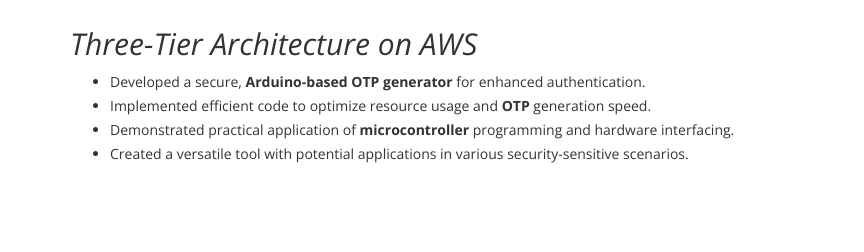
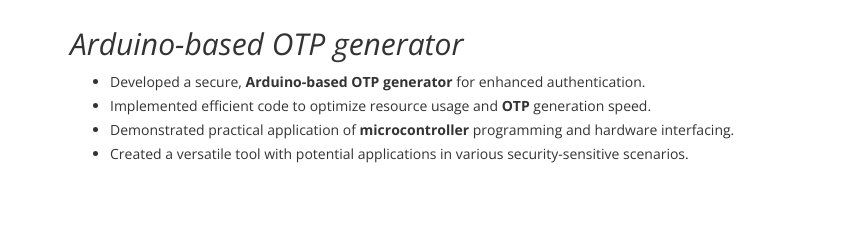
Before and after one commit to sheikafreen/AS_Afreen, a plain HTML site: page index.html in a window 1280 px wide. Shown: the part 3131-3383 px from the top of the page, 0-864 px from the left. Drawn offline with nearby package versions, Linux system fonts and the light colour scheme; a web font is replaced by a local one.

Commit message:
Update index.html

```diff
--- a/index.html
+++ b/index.html
@@ -166,7 +166,7 @@
             </div>
             <div class="project">
                 <div class="project-dis">
-                    <h2 class="project_name"><i>Three-Tier Architecture on AWS</i></h2>
+                    <h2 class="project_name"><i>Arduino-based OTP generator</i></h2>
                     <div class="projec-info">
                         <ul>
                             <li>Developed a secure, <b>Arduino-based OTP generator</b> for enhanced authentication.</li>
```
